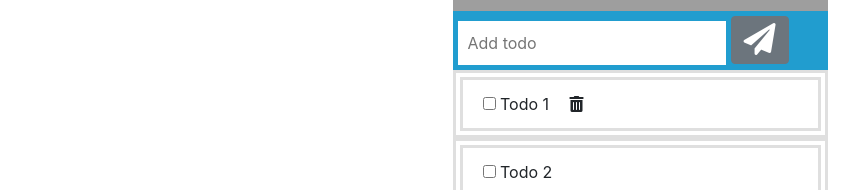
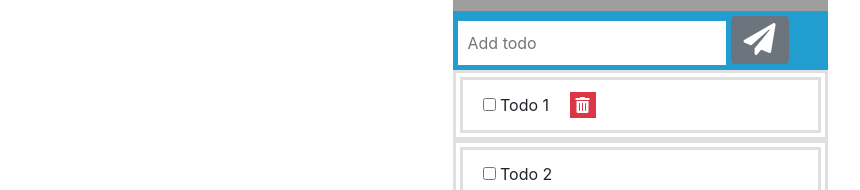
Before and after one commit to wperez185/TODO-React, a React (Create React App) app: page / in a window 1280 px wide. Shown: the part 362-552 px from the top of the page, without its empty margins (0-860 px from the left). Built offline with nearby package versions, Linux system fonts and the light colour scheme; grey boxes are pictures that could not be loaded.

Commit message:
styled delete btn

```diff
--- a/src/components/Todo.js
+++ b/src/components/Todo.js
@@ -1,7 +1,7 @@
 import React from 'react'
 
 class Todo extends React.Component {
-
+// make stlye checkbox
     render() {
         const bgColor = {
             backgroundColor: '#219dcf'
@@ -36,7 +36,7 @@ class Todo extends React.Component {
                         </span>
                     </div>
                 {/* <li style={bgColor} className="list-group-item"></li> */}
-                    <li style={todoStyles} className="list-group-item"><input type="checkbox"/> Todo 1 <span className="ml-3"></span><i className="fas fa-trash-alt"></i></li>
+                    <li style={todoStyles} className="list-group-item"><input type="checkbox"/> Todo 1 <button className="ml-3 bg-danger border-0"><i className="fas fa-trash-alt text-white"></i></button></li>
                     <li style={todoStyles} className="list-group-item"><input type="checkbox"/> Todo 2</li>
                     <li style={todoStyles} className="list-group-item"><input type="checkbox"/> Todo 3</li>
                     <li style={todoStyles} className="list-group-item"><input type="checkbox"/> Todo 4</li>
```
